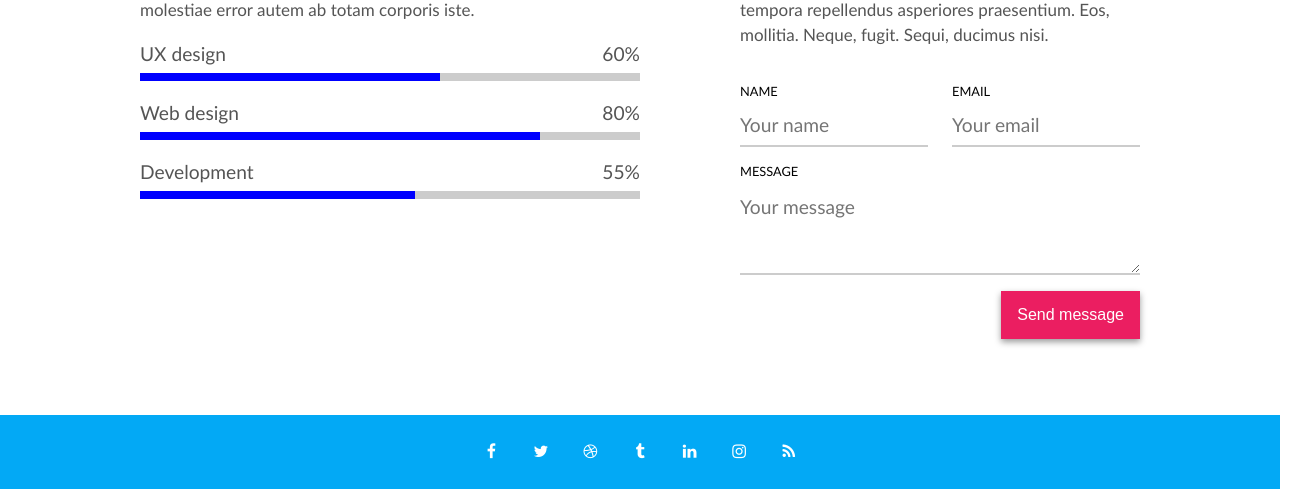
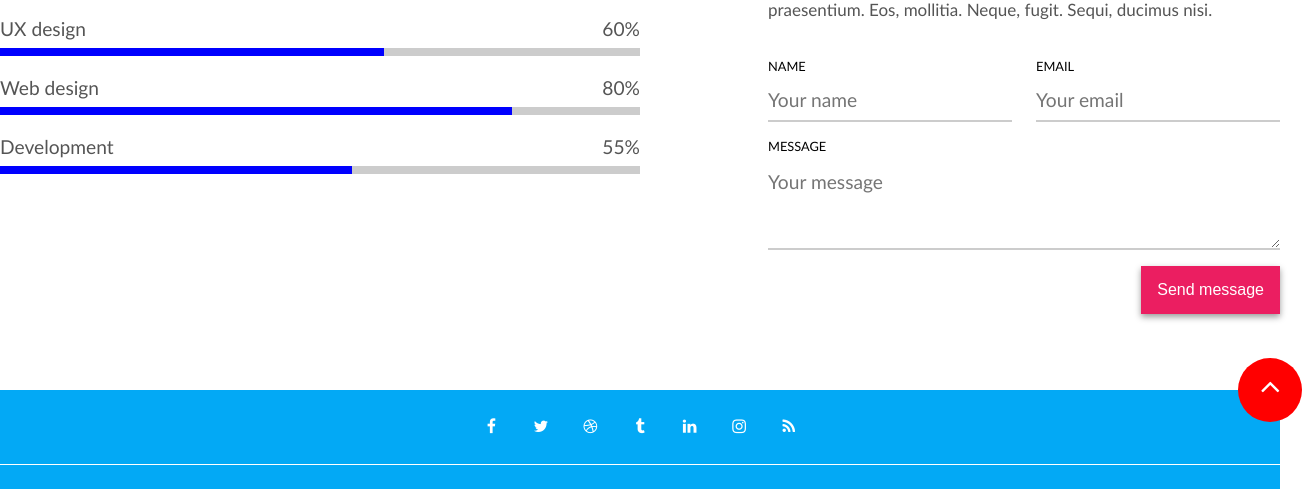
Before and after one commit to KetleriusLinas/55-grupe-coming-soon, a website: page index.html in a window 1280 px wide. Shown: the part 988-1477 px from the top of the page, 1302 px wide, since content can reach past the window. Drawn offline with Linux system fonts and the light colour scheme.

Commit message:
back to top

```diff
--- a/css/pages/coming-soon.css
+++ b/css/pages/coming-soon.css
@@ -1,3 +1,7 @@
+html {
+    scroll-behavior: smooth;
+}
+
 .bg-blue {
     background-color: #03a9f5;
 }
@@ -113,10 +117,75 @@ footer a {
     }
 }
 
-/* .row {
+.row {
         width: 100%;
     }
 
-    .row-short {
+.row-short {
         width: 100%;
-    } */
+    }
+
+
+footer .row {
+    position: relative;
+}
+
+.back-to-top {
+    font-size: 2rem;
+    line-height: 1.8em;
+    width: 2em;
+    height: 2em;
+    border-radius: 50%;
+    position: absolute;
+    top: -1em;
+    right: -0.7em;
+    background-color: red;
+    text-align: center;
+    box-shadow: 0 0.2em 0.4 #0006;
+    text-decoration: none;
+}
+
+
+
+
+
+
+
+
+
+
+
+/* .pomidoras {
+    border: 5px solid red;
+    position: relative;
+}
+.agurkas {
+    width: 6rem;
+    height: 6rem;
+    background-color: green;
+    /* align-self: flex-end; */
+    /* position: fixed; prikimba tiesiog prie ekrano turi savo atskira pozidcija */
+    /* position: absolute;
+    left: 0px;
+    bottom: 0px;
+    /* artimiausio ne statinio tevynio elemento adzvilgiu
+    visi iki vieno elementai default yra statiniai */
+
+    /* z-index: ; po elementu arba virs elementu ( -1; +1)*/
+/* }  */
+
+/* .sekla {
+    width: 3rem;
+    height: 3rem;
+    border: 1px solid black;
+    position: absolute;
+    bottom: 0;
+    right: 0;
+}
+.s {
+    width: 1rem;
+    height: 1rem;
+    background: #03a9f5;
+    position: absolute;
+    right: 0;
+} */
--- a/index.html
+++ b/index.html
@@ -29,7 +29,12 @@
 
 </head>
 <header class="container bg-blue hero">
-    <div class="row-short">
+    <div class="row-short pomidoras">
+        <div class="agurkas">
+            <div class="sekla">
+                <div class="s"></div>
+            </div>
+        </div>
         <img class="logo" src="/img/icon.png" alt="logo">
         <h1 class="main-title">Coming Soon</h1>
         <p class="main-description">Lorem ipsum dolor sit amet consectetur, adipisicing elit. Non quia distinctio hic
@@ -68,8 +73,8 @@
 
             </div>
         </form>
+        <div class="mouse"></div>
     </div>
-    <div class="mouse"></div>
 </header>
 
 <main class="container">
@@ -163,6 +168,7 @@
             <a href="#" class="fa fa-instagram"></a>
             <a href="#" class="fa fa-rss"></a>
         </div>
+        <a href="#" class="back-to-top fa fa-angle-up"></a>
     </div>
 
     <div class="row-short">
```
